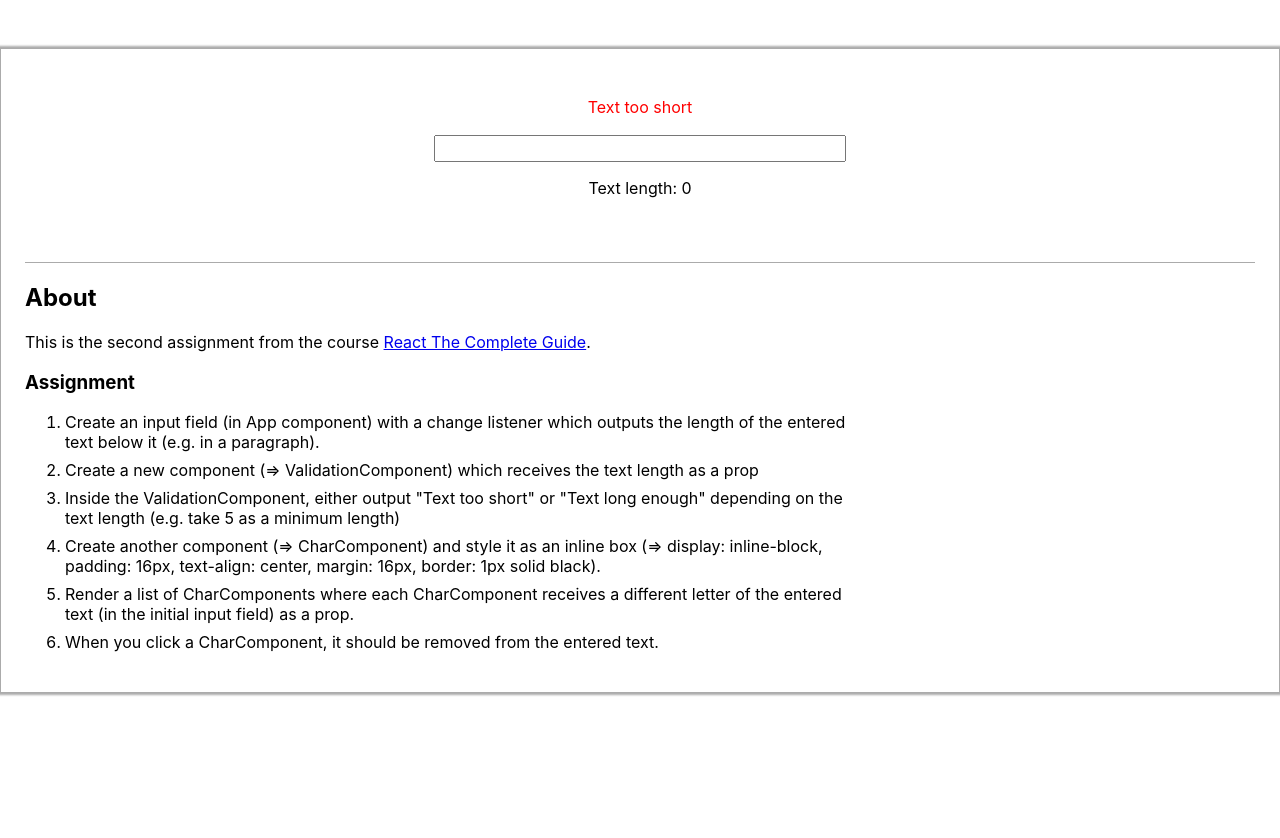
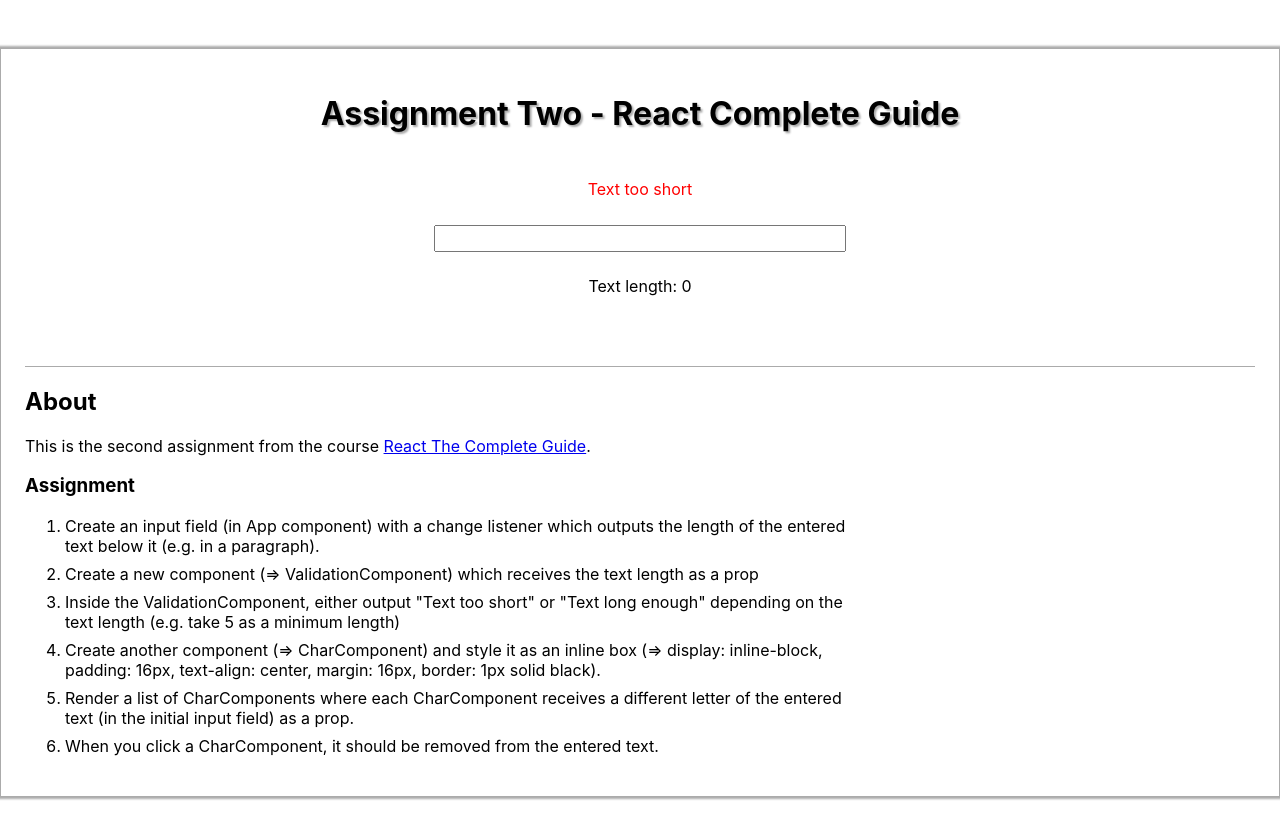
Before and after one commit to daniel-schroeder-dev/rcg-assignment-2, a React (Create React App) app: page / in a window 1280 px wide. Shown: the top 838 px of the page. Before the commit the page ends 800 px from the top, so only its background shows below. Built offline with nearby package versions, Linux system fonts and the light colour scheme.

Commit message:
Add a page-title and adjust styling a bit.

```diff
--- a/src/App.css
+++ b/src/App.css
@@ -4,6 +4,11 @@
   max-width: 1400px;
   margin: 48px auto;
   padding: 24px;
+}
+
+.app__page-title {
+  text-align: center;
+  text-shadow: 2px 2px 2px #ababab;
 }
 
 .app__assignment-container {
@@ -19,9 +24,11 @@
 .char-list {
   display: flex;
   flex-wrap: wrap;
+  margin-top: 6px;
 }
 
 .app__text-input {
   width: 400px;
   padding: 4px;
+  margin: 8px 0;
 }
--- a/src/App.js
+++ b/src/App.js
@@ -67,6 +67,7 @@ class App extends React.Component {
 
     return (
       <div className="app">
+        <h1 className="app__page-title">Assignment Two - React Complete Guide</h1>
         <div className="app__assignment-container">
           <ValidationBanner textLength={this.state.inputText.length} />
           <input className="app__text-input" type="text" value={this.formatInputText()} onChange={this.handleInputTextChange} />
```
